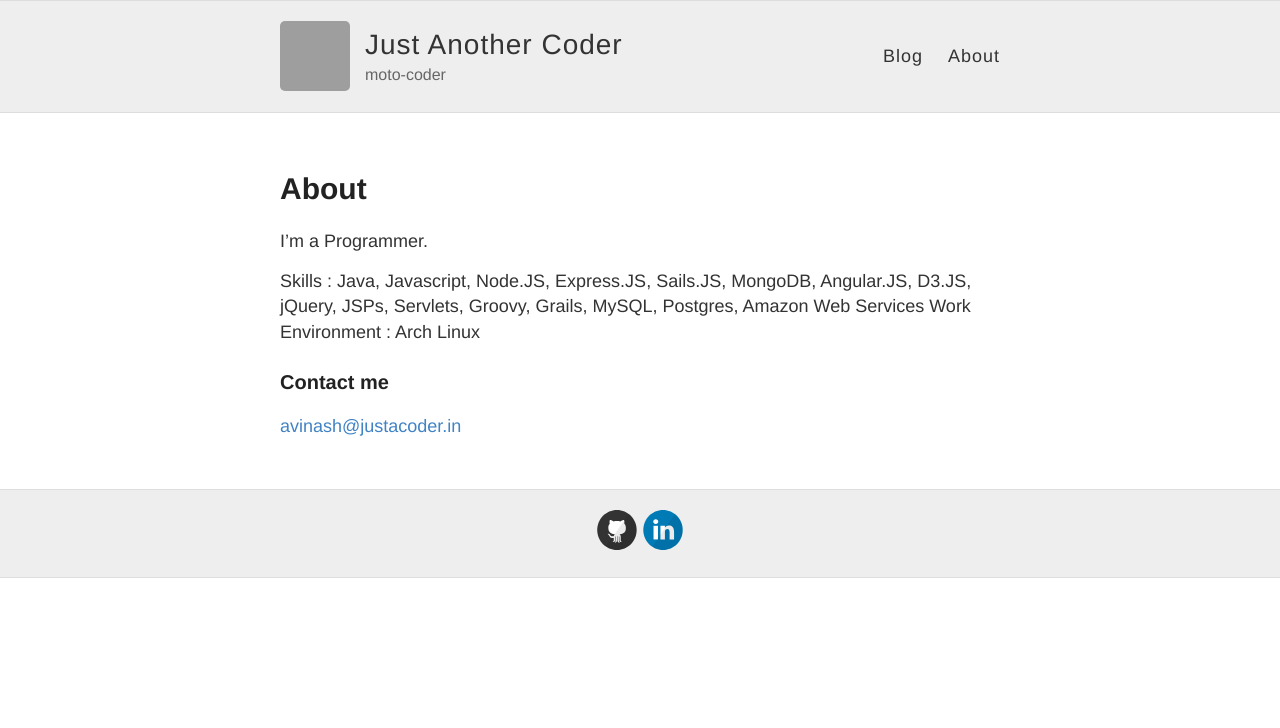
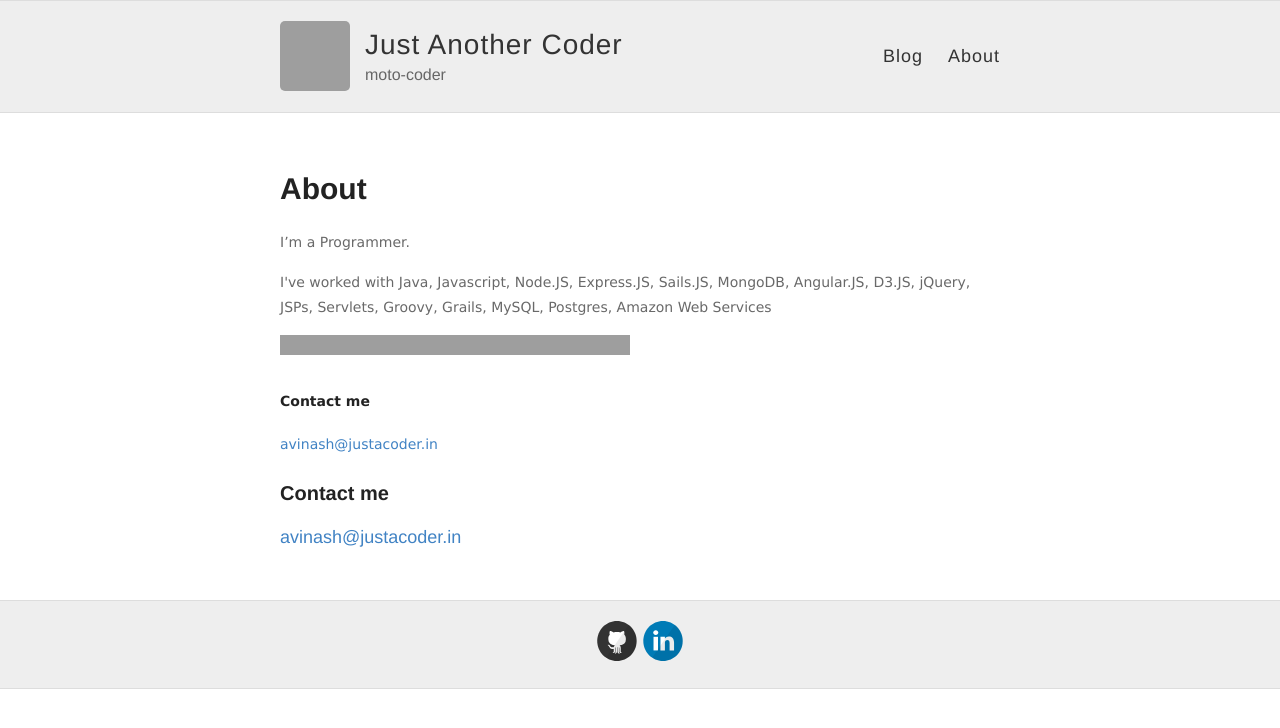
Before and after one commit to avin45h/avin45h.github.io, a Jekyll site: the page built from about.md, in a window 1280 px wide. Shown: the top 728 px of the page. Built offline with Jekyll 4.4.1, drawn with Linux system fonts in a browser that asks for light colours; grey boxes are pictures that could not be loaded.

Commit message:
Update about.md

```diff
--- a/about.md
+++ b/about.md
@@ -3,11 +3,17 @@ layout: page
 title: About
 permalink: /about/
 ---
+<div class="entry">
+<p><span style="font-size:14px;"><span style="font-family: verdana,geneva,sans-serif;"><span style="color:#696969;">I&rsquo;m a Programmer.</span></span></span></p>
 
-I'm a Programmer.
+<p><span style="font-size:14px;"><span style="font-family: verdana,geneva,sans-serif;"><span style="color:#696969;">I&#39;ve worked with </span><span style="color:#696969;">Java, Javascript, Node.JS, Express.JS, Sails.JS, MongoDB, Angular.JS, D3.JS, jQuery, JSPs, Servlets, Groovy, Grails, MySQL, Postgres, Amazon Web Services </span></span></span></p>
 
-Skills : Java, Javascript, Node.JS, Express.JS, Sails.JS, MongoDB, Angular.JS, D3.JS, jQuery, JSPs, Servlets, Groovy, Grails, MySQL, Postgres, Amazon Web Services
-Work Environment : Arch Linux
+<p><span style="color:#696969;"><span style="font-size: 14px;"><span style="font-family: verdana,geneva,sans-serif;"><img alt="" src="http://i.imgur.com/AZ8sWVc.png" style="width: 350px; height: 20px;" /></span></span></span></p>
+
+<h3 id="contact-me"><span style="font-size:14px;"><span style="font-family: verdana,geneva,sans-serif;">Contact me</span></span></h3>
+
+<p><span style="font-size:14px;"><span style="font-family: verdana,geneva,sans-serif;"><a href="mailto:avinash@justacoder.in">avinash@justacoder.in</a></span></span></p>
+</div>
 
 ### Contact me
 
```
